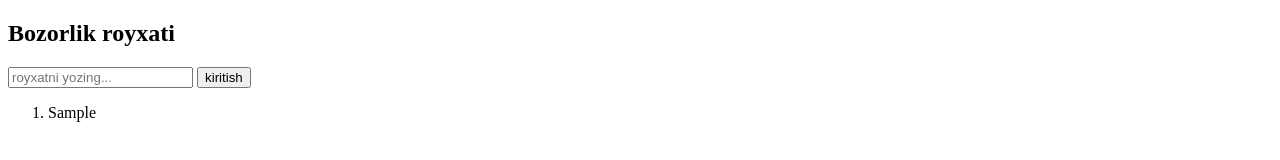
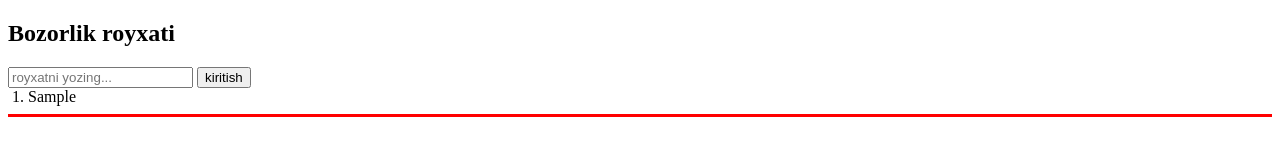
Before and after one commit to shaxzodkamolxojayev-098/market-list.js, a plain HTML site: page index.html in a window 1280 px wide. Both pictures are taken after typing "Sample" into the empty fields and a click on the button "kiritish". Drawn offline with Linux system fonts and the light colour scheme.

Commit message:
initial commit

```diff
--- a/css/main.css
+++ b/css/main.css
@@ -0,0 +1,15 @@
+.written-list {
+  margin: 0;
+  padding-left: 20px;
+}
+
+p {
+  margin: 0;
+  padding: 0;
+}
+
+.horizontal-line {
+  height: 3px;
+  border: none;
+  background-color: red;
+}
--- a/index.html
+++ b/index.html
@@ -17,6 +17,8 @@
 
   <ol class="written-list "></ol>
 
+  <hr class="horizontal-line">
+
   <script src="./js/script.js"></script>
 </body>
 </html>
--- a/js/script.js
+++ b/js/script.js
@@ -11,11 +11,11 @@ elForm.addEventListener('submit', function (evt) {
 
 	for (item of list) {
 		let newItem = document.createElement('li');
-		let newText = document.createElement('p');
+		let newList = document.createElement('p');
 		newItem.setAttribute('class', 'item');
-		newText.setAttribute('class', 'text');
-		newText.textContent = inputString;
-		newItem.appendChild(newText);
+		newList.setAttribute('class', 'text');
+		newList.textContent = inputString;
+		newItem.appendChild(newList);
 		elList.appendChild(newItem);
 	}
 })
```
